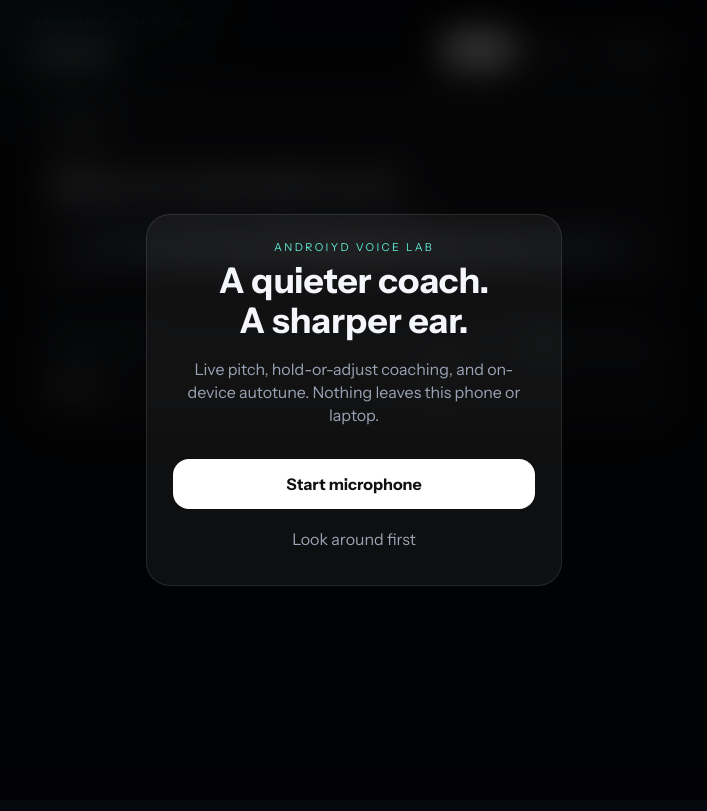
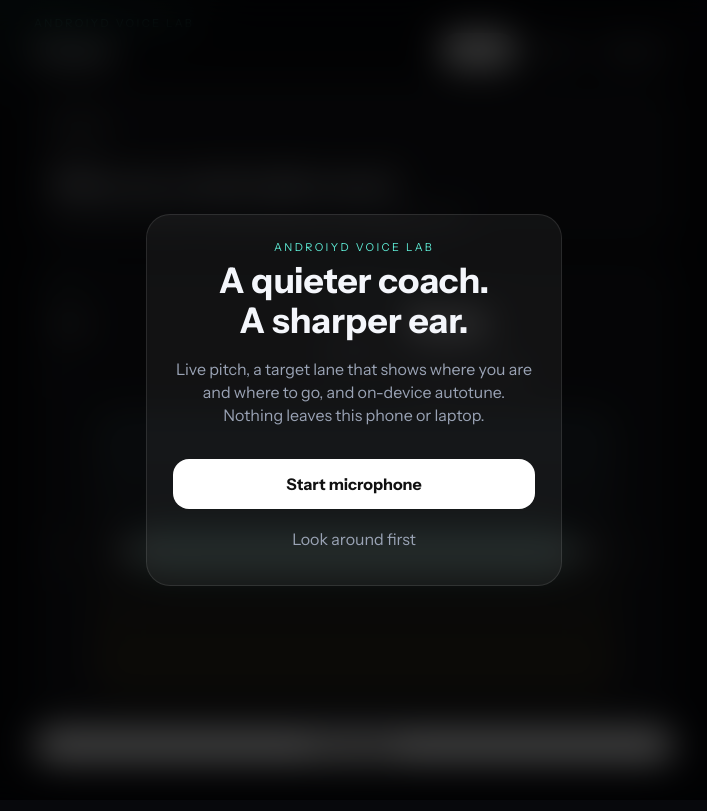
Before and after one commit to androiydfps-dev/androiydfps-dev.github.io, a plain HTML site: page index.html in a window 1280 px wide. Shown: the whole page, without its empty margins (286-993 px from the left). Drawn offline with Linux system fonts and the light colour scheme.

Commit message:
Add live target lane and coaching tips to Voice Lab

```diff
--- a/index.html
+++ b/index.html
@@ -14,7 +14,7 @@
     <div class="gate-card">
       <p class="kicker">Androiyd Voice Lab</p>
       <h1>A quieter coach.<br />A sharper ear.</h1>
-      <p class="lede">Live pitch, hold-or-adjust coaching, and on-device autotune. Nothing leaves this phone or laptop.</p>
+      <p class="lede">Live pitch, a target lane that shows where you are and where to go, and on-device autotune. Nothing leaves this phone or laptop.</p>
       <button id="start-btn" class="primary">Start microphone</button>
       <button id="explore-btn" class="ghost">Look around first</button>
       <p id="gate-error" class="error hidden"></p>
@@ -36,23 +36,39 @@
       <div class="hero-card">
         <div id="action-chip" class="chip wait">…</div>
         <h3 id="coach-title">Make any comfortable sound</h3>
-        <p id="coach-hint">Hum, talk, or sing. I’ll tell you higher, lower, or hold it.</p>
-        <div class="zone-row">
-          <span>Low</span>
-          <div class="meter"><i id="meter-dot"></i></div>
-          <span>High</span>
+        <p id="coach-hint">Hum, talk, or sing. The lane shows you vs the target note.</p>
+      </div>
+      <div class="guide">
+        <div class="guide-meta">
+          <div>
+            <p class="kicker">You</p>
+            <div id="note-name" class="note">—</div>
+            <p id="cents-label" class="mono">—</p>
+          </div>
+          <div class="guide-gap">
+            <p class="kicker">To target</p>
+            <div id="gap-label" class="note gap">—</div>
+            <p id="dir-label" class="muted">Waiting</p>
+          </div>
+          <div>
+            <p class="kicker">Aim</p>
+            <div id="target-name" class="note">Auto</div>
+            <p id="target-mode-label" class="muted">Nearest in-scale</p>
+          </div>
         </div>
-        <p class="zone-label" id="zone-label">Waiting</p>
+        <div class="lane-wrap">
+          <span class="lane-cap">High</span>
+          <div class="lane" id="lane">
+            <div class="lane-ticks" id="lane-ticks"></div>
+            <div class="lane-target" id="lane-target"></div>
+            <div class="lane-you" id="lane-you"></div>
+          </div>
+          <span class="lane-cap">Low</span>
+        </div>
       </div>
-      <div class="note-card">
-        <div>
-          <p class="kicker">Heard note</p>
-          <div id="note-name" class="note">—</div>
-        </div>
-        <div class="cents-wrap">
-          <div id="cents-bar" class="cents-bar"><i id="cents-needle"></i></div>
-          <p id="cents-label" class="mono">0¢</p>
-        </div>
+      <div class="target-row">
+        <button class="pill is-on" id="auto-target">Auto target</button>
+        <div class="keys compact" id="target-keys"></div>
       </div>
     </section>
     <section id="panel-tune" class="panel">
@@ -81,7 +97,7 @@
         <article><p>Avg cents</p><strong id="stat-cents">—</strong></article>
         <article><p>Live frames</p><strong id="stat-frames">0</strong></article>
       </div>
-      <p class="muted">Session stats reset when you reload.</p>
+      <p class="muted">Session stats reset when you reload. Use headphones when Tune is on.</p>
     </section>
   </main>
   <script src="./app.js" type="module"></script>
--- a/styles.css
+++ b/styles.css
@@ -21,7 +21,7 @@
 .mono { font-family: "JetBrains Mono", ui-monospace, monospace; }
 .gate { position: fixed; inset: 0; display: grid; place-items: center; padding: 1.25rem;
   background: rgba(0,0,0,.72); backdrop-filter: blur(18px); z-index: 20; }
-.gate-card, .hero-card, .note-card, .stats article {
+.gate-card, .hero-card, .note-card, .stats article, .guide {
   background: var(--card); border: 1px solid var(--line); border-radius: 1.5rem; }
 .gate-card { max-width: 26rem; padding: 1.6rem; text-align: center; }
 .gate-card h1 { margin: .2rem 0 .8rem; font-size: 1.8rem; line-height: 1.15; }
@@ -45,31 +45,69 @@
 .chip.higher { background: rgba(125,211,252,.16); color: var(--up); }
 .chip.lower { background: rgba(251,191,36,.16); color: var(--warn); }
 #coach-title { margin: 0; font-size: 1.55rem; }
-#coach-hint { color: var(--muted); margin: .4rem 0 1rem; }
-.zone-row { display: grid; grid-template-columns: auto 1fr auto; gap: .6rem; align-items: center; font-size: .75rem; color: var(--muted); }
-.meter { position: relative; height: .7rem; border-radius: 999px; overflow: hidden;
-  background: linear-gradient(90deg, #64748b, #e2e8f0, #64748b); }
-#meter-dot { position: absolute; top: 0; width: 3px; height: 100%; background: #fff; left: 50%;
-  box-shadow: 0 0 12px #fff; transition: left .12s linear; }
-.zone-label { margin: .45rem 0 0; font-size: .8rem; color: var(--muted); }
-.note-card { display: flex; justify-content: space-between; gap: 1rem; align-items: center; padding: 1rem 1.15rem; }
-.note { font-size: 2.4rem; font-weight: 800; letter-spacing: -.04em; }
-.cents-wrap { flex: 1; max-width: 14rem; }
-.cents-bar { position: relative; height: .55rem; border-radius: 999px; background: rgba(255,255,255,.08); }
-#cents-needle { position: absolute; top: -.15rem; width: 8px; height: .85rem; border-radius: 99px; background: var(--good); left: 50%; transform: translateX(-50%); }
+#coach-hint { color: var(--muted); margin: .4rem 0 0; }
+.note { font-size: 2rem; font-weight: 800; letter-spacing: -.04em; }
+.note.gap { font-size: 1.45rem; }
 #tune-status { min-height: 2.4em; }
 .orb { width: 7.5rem; height: 7.5rem; margin: .4rem auto 0; border-radius: 50%; background: rgba(255,255,255,.07); color: var(--ink); font-weight: 800; font-size: 1.2rem; display: grid; place-items: center; }
 .orb.is-on { background: var(--good); color: #04201b; box-shadow: 0 0 50px rgba(94,234,212,.35); }
 .center { text-align: center; }
 .keys button { width: 2.6rem; height: 2.6rem; border-radius: 999px; border: 0; background: rgba(255,255,255,.07); color: var(--ink); font-weight: 700; }
 .keys button.is-on { background: #fff; color: #111; }
+.keys.compact button { width: 2.2rem; height: 2.2rem; font-size: .8rem; }
 .slider { display: grid; gap: .35rem; color: var(--muted); font-size: .85rem; }
 .slider input { width: 100%; accent-color: var(--good); }
 .stats { display: grid; grid-template-columns: 1fr 1fr; gap: .7rem; }
 .stats article { padding: 1rem; }
 .stats p { margin: 0; color: var(--muted); font-size: .75rem; text-transform: uppercase; letter-spacing: .12em; }
 .stats strong { display: block; margin-top: .35rem; font-size: 1.4rem; }
+.guide { padding: 1rem 1.1rem 1.2rem; }
+.guide-meta { display: grid; grid-template-columns: 1fr auto 1fr; gap: .6rem; align-items: start; margin-bottom: .9rem; }
+.guide-gap { text-align: center; }
+.lane-wrap { display: grid; grid-template-columns: 2.2rem 1fr 2.2rem; gap: .45rem; align-items: stretch; }
+.lane-cap { writing-mode: vertical-rl; transform: rotate(180deg); font-size: .7rem; letter-spacing: .16em; text-transform: uppercase; color: var(--muted); align-self: center; }
+.lane {
+  position: relative;
+  height: 220px;
+  border-radius: 1.1rem;
+  overflow: hidden;
+  background: linear-gradient(180deg, rgba(125,211,252,.12), rgba(255,255,255,.04) 50%, rgba(251,191,36,.12));
+  border: 1px solid var(--line);
+}
+.lane-ticks { position: absolute; inset: 0; }
+.lane-ticks i {
+  position: absolute; left: 12%; right: 12%; height: 1px;
+  background: rgba(255,255,255,.12);
+}
+.lane-ticks i b {
+  position: absolute; right: -2.4rem; top: -0.45rem; font-size: .62rem;
+  color: var(--muted); font-weight: 600; font-style: normal;
+}
+.lane-target {
+  position: absolute; left: 8%; right: 8%; height: 18%;
+  border-radius: 999px;
+  background: rgba(94,234,212,.22);
+  border: 1px solid rgba(94,234,212,.55);
+  transform: translateY(-50%);
+  top: 50%;
+  transition: top .12s linear;
+}
+.lane-you {
+  position: absolute; left: 4%; right: 4%; height: 6px;
+  border-radius: 99px; background: #fff;
+  box-shadow: 0 0 16px rgba(255,255,255,.55);
+  transform: translateY(-50%);
+  top: 50%;
+  transition: top .08s linear;
+}
+.lane-you::after {
+  content: "you";
+  position: absolute; left: 10px; top: -18px;
+  font-size: .65rem; letter-spacing: .14em; text-transform: uppercase; color: #fff;
+}
+.target-row { display: grid; gap: .55rem; }
 @media (min-width: 720px) {
   .gate-card h1 { font-size: 2.2rem; }
-  .note { font-size: 3rem; }
+  .note { font-size: 2.4rem; }
+  .lane { height: 280px; }
 }
```
